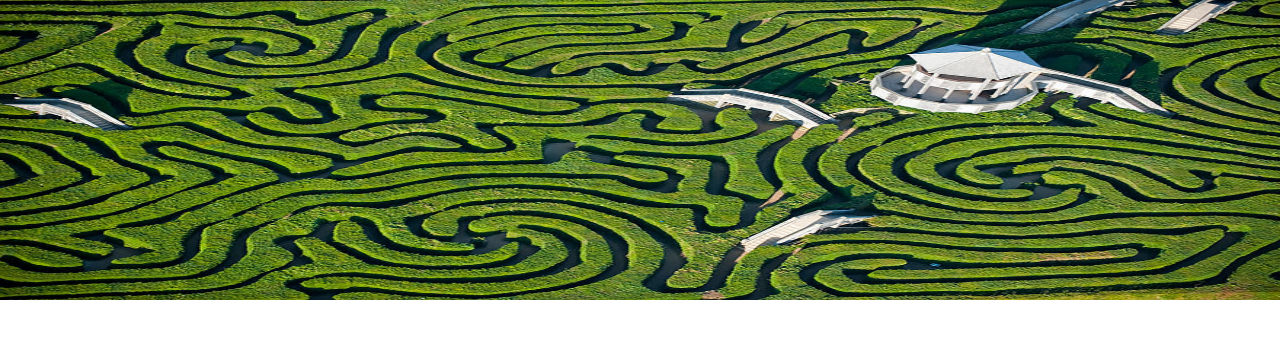
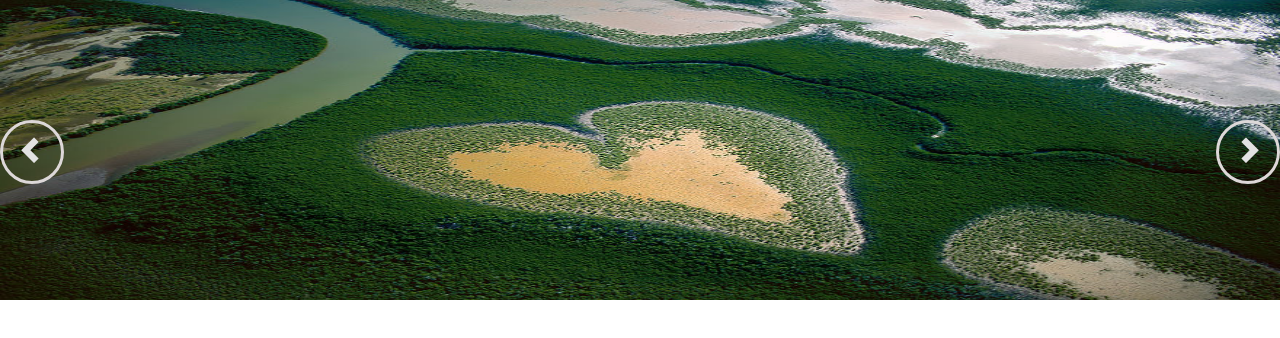
Before and after one commit to rom1119/slider, a website: page index.html in a window 1280 px wide. Drawn offline with nearby package versions, Linux system fonts and the light colour scheme.

Commit message:
add buttons navigate

```diff
--- a/css/style.css
+++ b/css/style.css
@@ -12,57 +12,62 @@ body {
 
 }
 #slider .slider-nav {
-		position: absolute;
+		position: relative;
 		background-color: transparent;
-
-		z-index: 10;
+		height: 100%;
+		z-index: 15;
 }
 
 #slider .slider-nav	.prev-slide {
 			position: absolute;
-			top: 50%;
+			height: 64px;
+			top: calc(50% - 30px);
 			color: #E2E2E2;
 			outline: none;
-			padding: 15px;
+			padding: 10px 15px;
 			font-size: 2em;
 			border-radius: 50%;
 			background-color: transparent;
-			border: 3px solid rgba(white, .7);
+			border: 3px solid #DDD8D8;
+			cursor: pointer;
 }
 
-#slider .slider-nav	.prev-slide::before {
+#slider .slider-nav	.prev-slide span {
 				position: relative;
 				left: 0px;
 				transition: all .3s;
 
 }
 
-#slider .slider-nav	.prev-slide:hover .prev-slide::before {
+#slider .slider-nav	.prev-slide:hover span {
 				position: relative;
-				left: -10px;
+				left: -5px;
 
 	}
 #slider .slider-nav .next-slide {
 			position: absolute;
-			top: 50%;
+			height: 64px;
+			top: calc(50% - 30px);
 			color: #E2E2E2;
 			outline: none;
-			padding: 15px;
+			padding: 10px 15px;
 			font-size: 2em;
 			border-radius: 50%;
 			background-color: transparent;
-			border: 3px solid rgba(white, .7);
+			border: 3px solid #DDD8D8;
 			right: 0;
+			cursor: pointer;
 		}
-#slider .slider-nav .next-slide::before {
+#slider .slider-nav .next-slide span {
 				position: relative;
 				left: 0px;
 				transition: all .3s;
 
 	}
-#slider .slider-nav .next-slide:hover .next-slide::before {
+#slider .slider-nav .next-slide:hover span {
 				position: relative;
-				left: 10px;
+				left: 5px;
+
 	}
 #slider	.slide {
 		position: absolute;
--- a/index.html
+++ b/index.html
@@ -4,7 +4,12 @@
 	<meta charset="utf-8">
 	<meta http-equiv="X-UA-Compatible" content="IE=edge">
 	<title></title>
+
+	<link rel="stylesheet" href="https://maxcdn.bootstrapcdn.com/bootstrap/3.3.6/css/bootstrap.min.css" integrity="sha384-1q8mTJOASx8j1Au+a5WDVnPi2lkFfwwEAa8hDDdjZlpLegxhjVME1fgjWPGmkzs7" crossorigin="anonymous">
+
+
 	<link rel="stylesheet" href="css/style.css">
+
 </head>
 <body>
 
@@ -13,14 +18,16 @@
 
 
   </div>
-
-	<script src="js/slider.js"></script>
+	<script src="//code.jquery.com/jquery.js"></script>
+	<script src="https://maxcdn.bootstrapcdn.com/bootstrap/3.3.6/js/bootstrap.min.js" integrity="sha384-0mSbJDEHialfmuBBQP6A4Qrprq5OVfW37PRR3j5ELqxss1yVqOtnepnHVP9aJ7xS" crossorigin="anonymous"></script>
+	<script src="js/main.js"></script>
 	<script type="text/javascript">
 		var images = [];
 		for(var i = 0; i < 6; i++) {
 			images[i] = 'img/beznazwy' + (i + 1) + '.png';
 		}
 		plugin.init(images);
+
 	</script>
 </body>
 </html>
--- /dev/null
+++ b/js/main.js
@@ -0,0 +1,229 @@
+var plugin = (function() {
+	var currentSlide = 1,
+			sliderElement = document.getElementById('slider'),
+			count = 0,
+			slider = {},
+			elementClass = {'navigation': {}},
+			Animation = function() {},
+			Navigation = function() {};
+
+	slider.items = [];
+
+	elementClass.navigation.nav = 'slider-nav';
+	elementClass.navigation.prev = 'prev-slide';
+	elementClass.navigation.next = 'next-slide';
+	elementClass.navigation.iconLeft = ['glyphicon', 'glyphicon-chevron-left'];
+	elementClass.navigation.iconRight = ['glyphicon', 'glyphicon-chevron-right'];
+
+	var init = function(images) {
+		images = images;
+		count = images.length;
+		if(sliderElement && count) {
+			for(var i = 0; i < count; i++) {
+				slider.items[i] = slider.createSlide(images[i]);
+			}
+			//slider.createNavigation(slider.items[0].slideDiv);
+			slider.current = slider.items[currentSlide - 1];
+			slider.current.slideDiv.style.display = 'block';
+			slider.current.leftPart.style.transform = 'translateX(0%)';
+			slider.current.rightPart.style.transform = 'translateX(0%)';
+			slider.createNavigation(slider.items[0].slideDiv);
+			slider.run();
+		}
+	};
+
+	function Listener() { };
+
+	Listener.prototype.on = function() {
+		throw Error('this method is not implemented');
+	}
+
+	Navigation.prototype = Object.create(Listener.prototype);
+
+	Navigation.prototype.on = function(typeEvent, callback) {
+		if('string' === typeof typeEvent) {
+			this.nav.addEventListener(typeEvent, callback, false);
+		}
+	}
+
+	Navigation.prototype.create = function(firstSlide) {
+		var iconLeft = document.createElement('span');
+		var iconRight = document.createElement('span');
+		this.nav = document.createElement('div');
+		this.prev = document.createElement('div');
+		this.next = document.createElement('div');
+
+
+		sliderElement.insertBefore(this.nav, firstSlide);
+		this.addClass(this.nav, elementClass.navigation.nav);
+		this.nav.appendChild(this.prev);
+		this.nav.appendChild(this.next);
+		this.prev.appendChild(iconLeft);
+		this.next.appendChild(iconRight);
+		this.addClass(iconLeft, elementClass.navigation.iconLeft);
+		this.addClass(iconRight, elementClass.navigation.iconRight);
+		this.addClass(this.prev, elementClass.navigation.prev);
+		this.addClass(this.next, elementClass.navigation.next);
+
+	};
+
+	Navigation.prototype.addClass = function(item, classItem) {
+		if(typeof classItem === 'string') {
+			item.classList.add(classItem);
+			return;
+		} else {
+			var i, length;
+			for(i = 0, length = classItem.length; i < length; i++) {
+				item.classList.add(classItem[i]);
+			}
+		}
+	};
+
+
+	Animation.prototype.fadeOut = function () {
+		var opacity = 0.3,
+				scale = 'scaleX(0)',
+				left = '0%',
+				zIndex = 1,
+				top = '0%';
+		var that = this;
+			//width = this.slide.style.width,
+			//height = this.slide.style.height;
+		window.setTimeout(function() {
+			that.slideDiv.style.zIndex = zIndex;
+			//that.slideDiv.style.transform = scale ;
+			that.slideDiv.style.top = top;
+			that.slideDiv.style.left = left;
+		}, 0);
+
+	};
+
+	Animation.prototype.fadeIn = function() {
+		this.leftPart.style.transform = 'translateX(0%)';
+		this.rightPart.style.transform = 'translateX(0%)';
+
+	}
+
+	function Slide(image) {
+		this.image = image;
+
+	};
+
+	Slide.prototype = Object.create(Animation.prototype);
+
+	Slide.prototype.createHTMLSlide = function() {
+		this.slideDiv = document.createElement('div'),
+		this.leftPart = document.createElement('div'),
+		this.rightPart = document.createElement('div');
+
+		sliderElement.appendChild(this.slideDiv);
+		this.slideDiv.classList.add('slide');
+		this.slideDiv.style.display = 'none';
+		this.slideDiv.appendChild(this.leftPart);
+		this.slideDiv.appendChild(this.rightPart);
+		this.leftPart.classList.add('left-part');
+		this.rightPart.classList.add('right-part');
+
+		this.setBackground(this.leftPart, this.rightPart);
+	};
+
+	Slide.prototype.setBackground = function(leftPart, rightPart) {
+		leftPart.style.backgroundImage = 'url(' + this.image + ')';
+		rightPart.style.backgroundImage = 'url(' + this.image + ')';
+	};
+
+	slider.showSlide = function(slide) {
+		slide.slideDiv.style.opacity = '1';
+		slide.slideDiv.style.transform = 'scaleX(1)' ;
+		slide.slideDiv.style.top = '0%';
+		slide.slideDiv.style.left = '0%';
+		slide.slideDiv.style.zIndex = '10';
+
+		slide.leftPart.style.transform = 'translateX(-100%)';
+		slide.rightPart.style.transform = 'translateX(100%)';
+		slide.slideDiv.style.display = 'block';
+		window.setTimeout(slide.fadeIn.bind(slide), 10);
+	};
+
+	slider.hideSlide = function(slide) {
+		slide.fadeOut();
+		window.setTimeout(function() {
+			slide.slideDiv.style.display = 'none';
+		//slides[currentSlide - 1].fadeOut();
+		}, 2000);
+	};
+
+	var isNextSlide = function() {
+		return currentSlide < count;
+	};
+
+	var isPrevSlide = function() {
+		return count > 1 && currentSlide === 1;
+	};
+
+	slider.changeSlide = function(slide) {
+		//console.log(currentSlide);
+
+		if(count > 1) {
+			this.hideSlide(this.current);
+			if(slide) {
+			currentSlide = slide ;
+			clearTimeout(timer);
+			} else if(isNextSlide()) {
+				currentSlide++ ;
+			} else {
+				currentSlide = 1;
+			}
+			console.log(currentSlide);
+			this.current = this.items[currentSlide - 1];
+			this.showSlide(this.current);
+			if(timer === undefined) {
+				var timer = window.setTimeout(this.changeSlide.bind(slider), 3000);
+
+			}
+		}
+	};
+
+	slider.prevSlide = function() {
+		return isPrevSlide() ? --currentSlide : count;
+	}
+
+	slider.nextSlide = function() {
+		return isNextSlide() ? ++currentSlide : 1;
+	}
+
+	slider.run = function() {
+		var that = this;
+		this.changeSlide.bind(that);
+	};
+
+	slider.createSlide = function(image) {
+		var slide = new Slide(image);
+		slide.createHTMLSlide();
+		return slide;
+	};
+
+
+
+	slider.handlerNav = function(event) {
+		if(event.target.className === 'prev-slide') {
+			slider.changeSlide(slider.prevSlide());
+		} else if(event.target.className === 'next-slide') {
+			slider.changeSlide(slider.nextSlide());
+		}
+	}
+
+	slider.createNavigation = function(firstSlide) {
+		var nav = new Navigation();
+		nav.create(firstSlide);
+		nav.on('click', this.handlerNav);
+		return nav;
+	}
+
+
+
+
+	return {
+		init: init
+	};
+})();
--- a/js/slider.js
+++ /dev/null
@@ -1,137 +0,0 @@
-var plugin = (function() {
-	var currentSlide = 1,
-			slides = [],
-			sliderElement = document.getElementById('slider'),
-			count = 0,
-			slider = {},
-			Animation = function() {};
-
-	var init = function(images) {
-		images = images;
-		count = images.length;
-		if(sliderElement && count) {
-			for(var i = 0; i < count; i++) {
-				slides[i] = slider.createSlide(images[i]);
-			}
-			slides[currentSlide - 1].slideDiv.style.display = 'block';
-			slider.run();
-		}
-	};
-
-	Animation.prototype.fadeOut = function (x) {
-			var opacity = 0.3,
-			scale = 'scaleX(0)',
-			left = '0%',
-			zIndex = 1,
-			top = '0%';
-			//width = this.slide.style.width,
-			//height = this.slide.style.height;
-			window.setTimeout(function() {
-				slides[x].slideDiv.style.zIndex = zIndex;
-				//slides[x].slideDiv.style.transform = scale ;
-				slides[x].slideDiv.style.top = top;
-				slides[x].slideDiv.style.left = left;
-			}, 0);
-
-
-
-	};
-
-	Animation.prototype.fadeIn = function() {
-		slides[currentSlide - 1].leftPart.style.transform = 'translateX(0%)';
-		slides[currentSlide - 1].rightPart.style.transform = 'translateX(0%)';
-
-	}
-
-
-
-
-	function Slide(image) {
-		this.image = image;
-
-	};
-
-	Slide.prototype = Object.create(Animation.prototype);
-
-	Slide.prototype.createHTMLSlide = function() {
-		this.slideDiv = document.createElement('div'),
-		this.leftPart = document.createElement('div'),
-		this.rightPart = document.createElement('div');
-
-		sliderElement.appendChild(this.slideDiv);
-		this.slideDiv.classList.add('slide');
-		this.slideDiv.style.display = 'none';
-		this.slideDiv.appendChild(this.leftPart);
-		this.slideDiv.appendChild(this.rightPart);
-		this.leftPart.classList.add('left-part');
-		this.rightPart.classList.add('right-part');
-
-		this.setBackground(this.leftPart, this.rightPart);
-	};
-
-	Slide.prototype.setBackground = function(leftPart, rightPart) {
-		leftPart.style.backgroundImage = 'url(' + this.image + ')';
-		rightPart.style.backgroundImage = 'url(' + this.image + ')';
-	};
-
-	slider.showSlide = function(x) {
-		slides[x].slideDiv.style.opacity = '1';
-	slides[x].slideDiv.style.transform = 'scaleX(1)' ;
-	slides[x].slideDiv.style.top = '0%';
-	slides[x].slideDiv.style.left = '0%';
-	slides[x].slideDiv.style.zIndex = '10';
-
-		slides[x].leftPart.style.transform = 'translateX(-100%)';
-		slides[x].rightPart.style.transform = 'translateX(100%)';
-		slides[x].slideDiv.style.display = 'block';
-		window.setTimeout(function() {
-		slides[x].fadeIn();
-		}, 10);
-	};
-
-	slider.hideSlide = function(x) {
-		slides[x].fadeOut(x);
-		window.setTimeout(function() {
-			slides[x].slideDiv.style.display = 'none';
-		//slides[currentSlide - 1].fadeOut();
-		}, 2000);
-	};
-
-	slider.isNext = function() {
-		return currentSlide < count;
-	};
-
-	slider.changeSlide = function(slide, that) {
-
-		if(count > 1) {
-			this.hideSlide(currentSlide - 1);
-			if(slide) {
-			currentSlide = slide ;
-			} else if(slider.isNext()) {
-				currentSlide++ ;
-			} else {
-				currentSlide = 1;
-			}
-			this.showSlide(currentSlide - 1);
-			window.setTimeout(this.changeSlide.bind(slider), 3000);
-		}
-	};
-
-	slider.run = function() {
-		var that = this;
-		this.changeSlide(null, that);
-	}
-
-	slider.createSlide = function(image) {
-		var slide = new Slide(image);
-		slide.createHTMLSlide();
-		return slide;
-	}
-
-
-
-
-	return {
-		init: init
-	};
-})();
```
